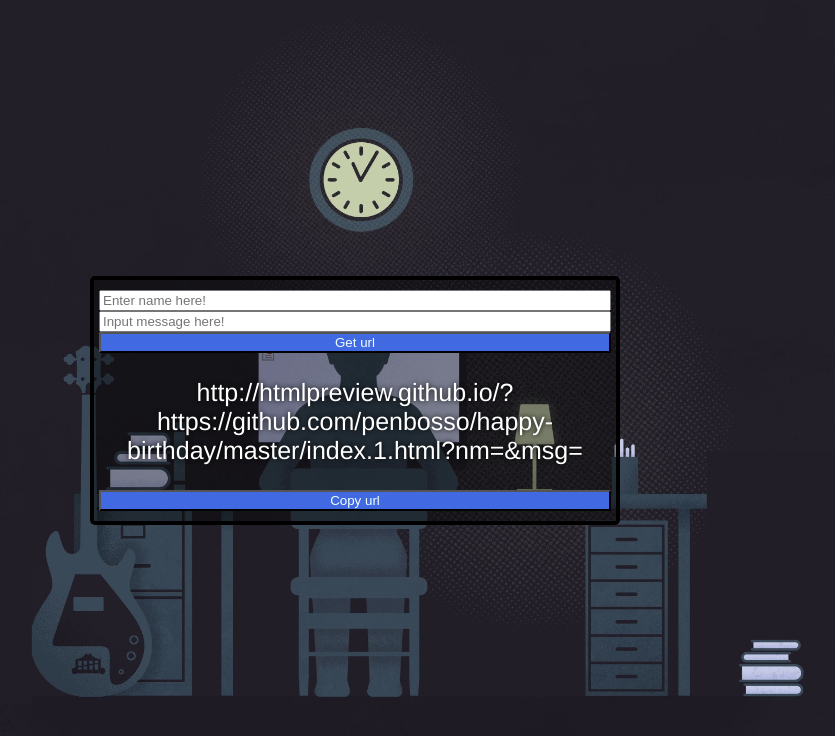
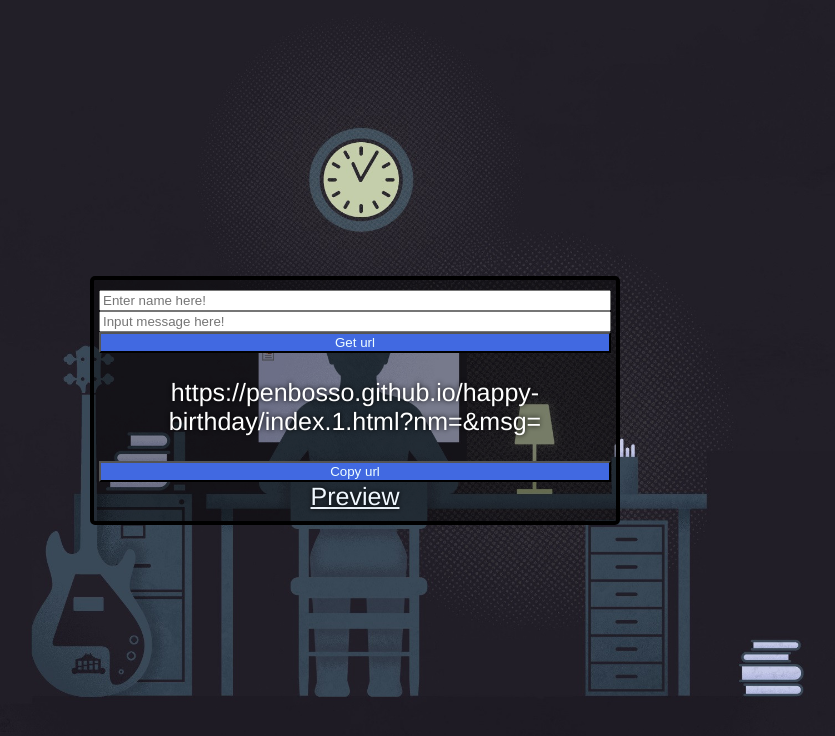
Before and after one commit to penbosso/happy-birthday, a plain HTML site: page happybirthday.html in a window 1280 px wide. Both pictures are taken after a click on the button "Get url". Shown: the whole page, without its empty margins (285-1120 px from the left). Drawn offline with Linux system fonts and the light colour scheme.

Commit message:
preview, githup pages preview

```diff
--- a/happybirthday.html
+++ b/happybirthday.html
@@ -67,24 +67,21 @@
           value="Copy url"
           onclick="copyfunction();"
         />
+        <a href="" id="preview" style="color: aliceblue;">Preview</a>
       </div>
-      <!-- <div class="right">
-            <input type="text" id="decipherinput" placeholder="Input text here!">
-            <input class="btn" type="button" value="Decipher" onclick="derot13();">
-            <p id="decipheroutput"></p>
-        </div> -->
     </div>
 
     <script>
-      function getUrl(){
+      const getUrl = () => {
         const name = document.querySelector("#nameinput").value;
         const message = document.querySelector("#messageinput").value;
         const cipherName = rot13(name);
         const cipherMessage = rot13(message);
 
-        birthdayUrl =`http://htmlpreview.github.io/?https://github.com/penbosso/happy-birthday/master/index.1.html?nm=${cipherName}&msg=${cipherMessage}`;
+        birthdayUrl =`https://penbosso.github.io/happy-birthday/index.1.html?nm=${cipherName}&msg=${cipherMessage}`;
 
         document.querySelector("#cipheroutput").textContent = birthdayUrl;
+        document.querySelector("#preview").href = birthdayUrl;
       }
       const rot13 = str => {
         var input = "ABCDEFGHIJKLMNOPQRSTUVWXYZabcdefghijklmnopqrstuvwxyz ";
```
Also changed, not shown: 1 other file.
